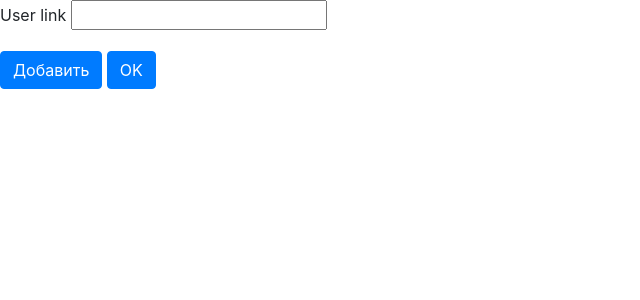
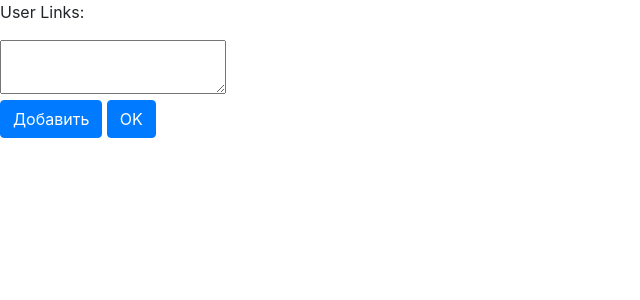
Before and after one commit to alexanderplotnikov-api/test_twitter_api, a Django app: page / in a window 1280 px wide. Shown: the top 300 px of the page, without its empty margins (0-640 px from the left). Run offline with Django 4.2, Linux system fonts and the light colour scheme; some libraries are stand-ins or nearby versions.

Commit message:
Small fixes.

```diff
--- a/services/twitter/utils.py
+++ b/services/twitter/utils.py
@@ -22,7 +22,7 @@ def get_lists_of_twitter_users(names: list[str]):
                         'screen_name': person.screen_name,
                         'description': person.description,
                         'followers_count': person.followers_count,
-                        'following': person.following,
+                        'following': person.friends_count,
                     }
                 )
         except tweepy.errors.NotFound as e:
--- a/templates/index.html
+++ b/templates/index.html
@@ -2,33 +2,11 @@
 {% block content %}
 <form action={%url 'user_info' %} method="post" class="form">
     {% csrf_token %}
-    <div class="dynamic">
-        <div class="form-example form-group">
-            <label>User link </label>
-            <input type="url" name="urls" required>
-        </div>
+        <div class="">
+            <p>User Links: </p>
+            <textarea name="urls" required></textarea>
     </div>
   <button id="add_form_field" class="btn btn-primary">Добавить</button>
   <button type="submit" class="btn btn-primary">OK</button>
 </form>
-<script>
-
-    $(document).ready(function() {
-        let container = $('.dynamic')
-        let wrapper = $(".form-example");
-        let add_button = $("#add_form_field");
-
-        $(add_button).click(function(e) {
-            e.preventDefault();
-            let new_wrapper = wrapper.clone()
-            new_wrapper.append('<a href="#" class="delete">Delete</a></div>')
-            $(container).append(`<div class='form-group'> ${new_wrapper.html()} </div>`);
-        });
-
-        $(container).on("click", ".delete", function(e) {
-            e.preventDefault();
-            $(this).parent('div').remove();
-        })
-    });
-</script>
 {% endblock content %}
--- a/twitter_user/views.py
+++ b/twitter_user/views.py
@@ -13,7 +13,7 @@ def get_index_page(request):
 @too_many_request_handler
 def get_users_info(request):
     template = loader.get_template('table.html')
-    users_name = urls_to_screen_name(request.POST.getlist('urls'))
+    users_name = urls_to_screen_name(request.POST.get('urls'))
     users_data, errors = get_lists_of_twitter_users(users_name)
     context = {'persons': users_data, 'errors': errors}
     return HttpResponse(template.render(context, request))
```
Also changed, not shown: services/common_utils.py (+7 -2 lines).
